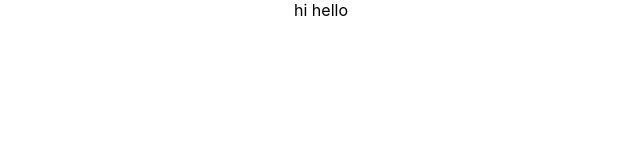
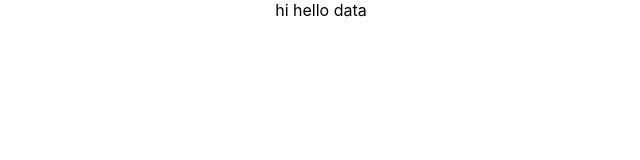
Before and after one commit to smartsusee/members, a React (Create React App) app: page / in a window 1280 px wide. Shown: the top 160 px of the page, without its empty margins (319-959 px from the left). Built offline with nearby package versions, Linux system fonts and the light colour scheme.

Commit message:
add data extra

```diff
--- a/src/App.js
+++ b/src/App.js
@@ -4,7 +4,7 @@ import './App.css';
 function App() {
   return (
     <div className="App">
-     hi hello
+     hi hello data
     </div>
   );
 }
```
